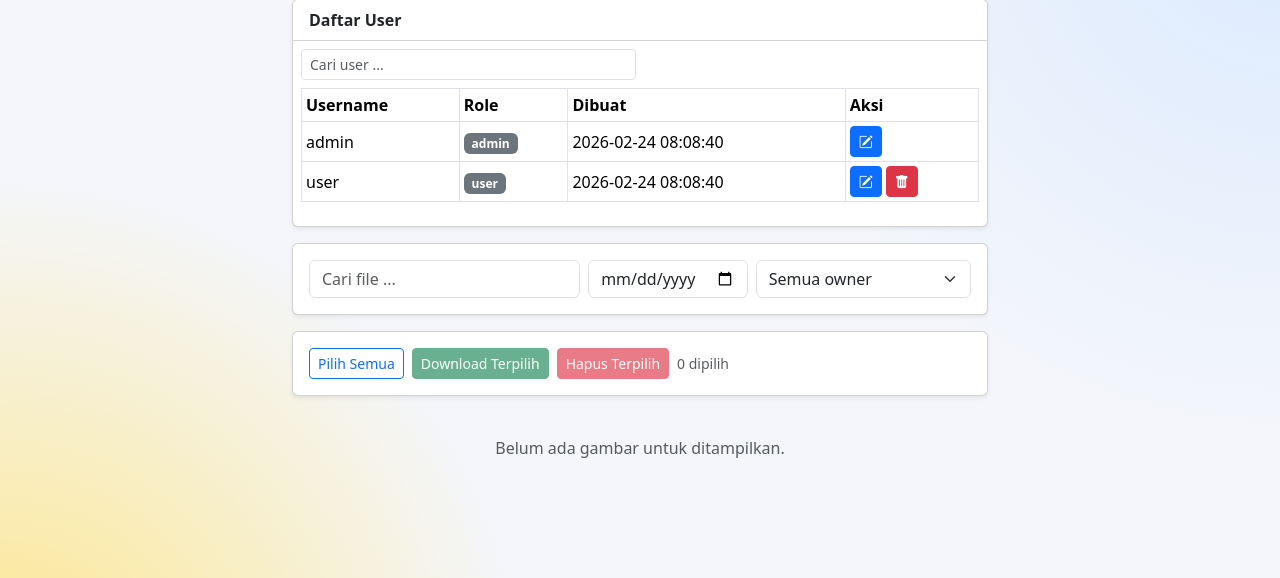
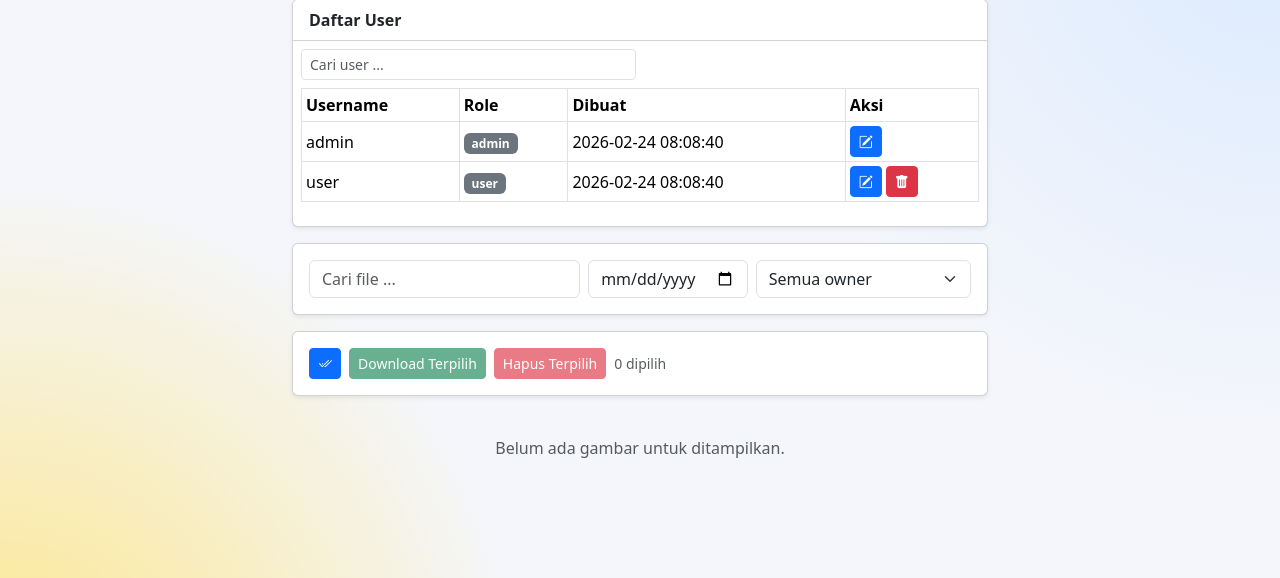
Before and after one commit to Trisn0802/Background_Remover, a Flask app: page /gallery in a window 1280 px wide. Shown: the part 94-672 px from the top of the page. Run offline with Flask 3, Linux system fonts and the light colour scheme; the visitor is signed in with stand-in values (Sample User, id 1); data comes from the database, SQL or seed files in the repository; data that the repository does not hold is empty; some libraries are stand-ins or nearby versions.

Commit message:
Update Ui and fix ui bug

```diff
--- a/templates/gallery.html
+++ b/templates/gallery.html
@@ -94,8 +94,8 @@
 
 <div class="card border-1 shadow-sm mb-3">
   <div class="card-body p-3 d-flex flex-wrap gap-2 align-items-center">
-    <button id="selectAllBtn" type="button" class="btn btn-outline-primary btn-sm">Pilih Semua</button>
-    <button id="clearSelectBtn" type="button" class="btn btn-outline-secondary btn-sm d-none">Batal</button>
+    <button id="selectAllBtn" type="button" class="btn btn-primary btn-sm"><i class="bi bi-check2-all" style="font-size: 14px;"></i></button>
+    <button id="clearSelectBtn" type="button" class="btn btn-danger btn-sm d-none"><i class="bi bi-x-lg" style="font-size: 14px;"></i></button>
     <button id="bulkDownloadBtn" type="button" class="btn btn-success btn-sm" disabled>Download Terpilih</button>
     <button id="bulkDeleteBtn" type="button" class="btn btn-danger btn-sm" disabled>Hapus Terpilih</button>
     <span class="small text-muted" id="selectedCount">0 dipilih</span>
@@ -349,9 +349,14 @@
 
   function updateSelectedState() {
     const count = selectedIds.size;
+    btnOutlinePrimary = document.querySelector("#selectAllBtn");
+    btnOutlinePrimary.innerHTML = count === 0 ? '<i class="bi bi-check2-all" style="font-size: 14px;"></i>' : '<i class="bi bi-x-lg" style="font-size: 14px;"></i>';
     selectedCount.textContent = `${count} dipilih`;
     bulkDownloadBtn.disabled = count === 0;
     bulkDeleteBtn.disabled = count === 0;
+    btnOutlinePrimary.classList.toggle("btn-primary", count === 0);
+    btnOutlinePrimary.classList.toggle("btn-danger", count > 0);
+    btnOutlinePrimary.classList.toggle("d-none", count > 0);
     clearSelectBtn.classList.toggle("d-none", count === 0);
   }
 
```
